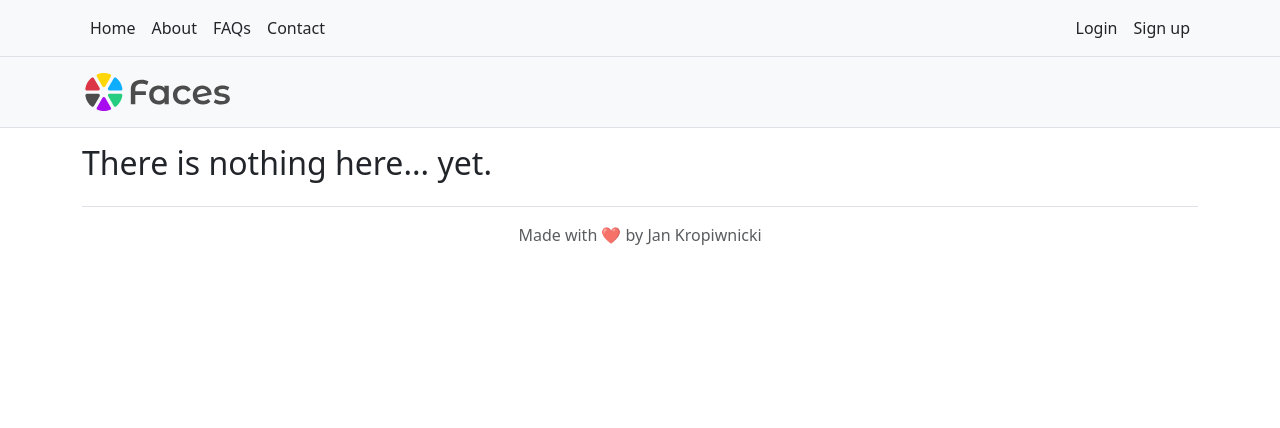
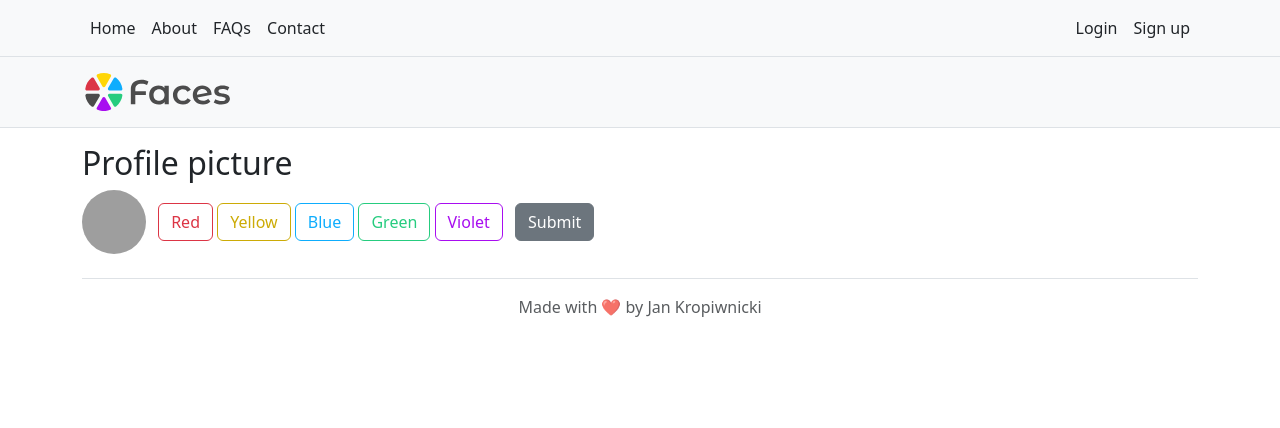
Before and after one commit to jan-kropiwnicki/faces, a Django app: page /preferences/ in a window 1280 px wide. Shown: the top 428 px of the page. Run offline with Django 4.2, Linux system fonts and the light colour scheme; grey boxes are pictures that could not be loaded.

Commit message:
You can now change your profile pic!

```diff
--- a/faces/urls.py
+++ b/faces/urls.py
@@ -42,6 +42,7 @@ urlpatterns = [
     path('like_comment', faces_app.views.like_comment, name="like_comment"),
     path('dislike_comment', faces_app.views.dislike_comment, name="dislike_comment"),
     path('s/', faces_app.views.search, name="search_results"),
-    path('preferences/', TemplateView.as_view(template_name="preferences.html"), name="preferences"),
-    path('notifications/', faces_app.views.notifications, name="notifications")
+    path('preferences/', faces_app.views.preferences, name="preferences"),
+    path('notifications/', faces_app.views.notifications, name="notifications"),
+    path('change_profile_picture/', faces_app.views.change_profile_picture, name="change_profile_picture"),
 ]
--- a/faces_app/models.py
+++ b/faces_app/models.py
@@ -29,8 +29,7 @@ def user_is_created(sender, instance, created, **kwargs):
         RequestProfile.objects.create(user=instance)
         LikeProfile.objects.create(user=instance)
         ProfilePicture.objects.create(
-            user=instance, url='img/profiles/' + ['blue.png', 'green.png', 'red.png', 'yellow.png', 'violet.png',
-                                                  'orange.png', 'cyan.png', 'olive.png', 'pink.png'][random.randrange(6)]
+            user=instance, url='img/profiles/' + ['blue.png', 'green.png', 'red.png', 'yellow.png', 'violet.png'][random.randrange(5)]
         )
     else:
         instance.person.save()
--- a/faces_app/views.py
+++ b/faces_app/views.py
@@ -267,3 +267,15 @@ def notifications(request):
     p.unread = 0
     p.save()
     return render(request, "notifications.html", {"notifications": request.user.person.notifications[::-1]})
+
+
+def preferences(request):
+    return render(request, "preferences.html", {})
+
+
+def change_profile_picture(request):
+    color = request.POST["color"]
+    profile_picture = request.user.profilepicture
+    profile_picture.url = f"img/profiles/{color}.png"
+    profile_picture.save()
+    return HttpResponseRedirect(reverse("preferences"))
--- a/templates/base.html
+++ b/templates/base.html
@@ -24,6 +24,40 @@
             body {
                 padding-top: 12.5rem;
             }
+        }
+        :root {
+            --bs-blue: #0eadfd;
+            --bs-purple: #a80df0;
+            --bs-green: #26cc7f;
+            --bs-yellow: #ccab06;
+        }
+        .btn-outline-primary {
+            --bs-btn-color: var(--bs-blue);
+            --bs-btn-border-color: var(--bs-blue);
+            --bs-btn-active-bg: var(--bs-blue);
+            --bs-btn-active-border-color: var(--bs-blue);
+            --bs-btn-hover-bg: var(--bs-blue);
+        }
+        .btn-outline-warning {
+            --bs-btn-color: var(--bs-yellow);
+            --bs-btn-border-color: var(--bs-yellow);
+            --bs-btn-active-bg: var(--bs-yellow);
+            --bs-btn-active-border-color: var(--bs-yellow);
+            --bs-btn-hover-bg: var(--bs-yellow);
+        }
+        .btn-outline-success {
+            --bs-btn-color: var(--bs-green);
+            --bs-btn-border-color: var(--bs-green);
+            --bs-btn-active-bg: var(--bs-green);
+            --bs-btn-active-border-color: var(--bs-green);
+            --bs-btn-hover-bg: var(--bs-green);
+        }
+        .btn-outline-info {
+            --bs-btn-color: var(--bs-purple);
+            --bs-btn-border-color: var(--bs-purple);
+            --bs-btn-active-bg: var(--bs-purple);
+            --bs-btn-active-border-color: var(--bs-purple);
+            --bs-btn-active-color: white;
         }
     </style>
 </head>
--- a/templates/preferences.html
+++ b/templates/preferences.html
@@ -1,7 +1,37 @@
 {% extends 'base.html' %}
+{% load static %}
 
 {% block title %}Preferences &ndash; {% endblock %}
 
 {% block content %}
-    <h2>There is nothing here... yet.</h2>
+    <style>
+
+    </style>
+    <h2>Profile picture</h2>
+    <form method="post" action="{% url 'change_profile_picture' %}">
+        {% csrf_token %}
+        <img src="{% static user.profilepicture.url %}" alt="{{ user.username }}" class="rounded-circle me-2" width="64" height="64">
+
+        <input type="radio" class="btn-check" name="color" id="red" value="red" autocomplete="off"
+               {% if user.profilepicture.url == 'img/profiles/red.png' %}checked{% endif %}>
+        <label class="btn btn-outline-danger" for="red">Red</label>
+
+        <input type="radio" class="btn-check" name="color" id="yellow" value="yellow" autocomplete="off"
+               {% if user.profilepicture.url == 'img/profiles/yellow.png' %}checked{% endif %}>
+        <label class="btn btn-outline-warning" for="yellow">Yellow</label>
+
+        <input type="radio" class="btn-check" name="color" id="blue" value="blue" autocomplete="off"
+               {% if user.profilepicture.url == 'img/profiles/blue.png' %}checked{% endif %}>
+        <label class="btn btn-outline-primary" for="blue">Blue</label>
+
+        <input type="radio" class="btn-check" name="color" id="green" value="green" autocomplete="off"
+               {% if user.profilepicture.url == 'img/profiles/green.png' %}checked{% endif %}>
+        <label class="btn btn-outline-success" for="green">Green</label>
+
+        <input type="radio" class="btn-check" name="color" id="violet" value="violet" autocomplete="off"
+               {% if user.profilepicture.url == 'img/profiles/violet.png' %}checked{% endif %}>
+        <label class="btn btn-outline-info" for="violet">Violet</label>
+
+        <button type="submit" class="btn btn-secondary ms-2">Submit</button>
+    </form>
 {% endblock %}
```
Also changed, not shown: db.sqlite3, faces_app/forms.py (line endings or trailing spaces), static/img/profiles/cyan.png (deleted), static/img/profiles/olive.png (deleted), static/img/profiles/orange.png (deleted), static/img/profiles/pink.png (deleted).
